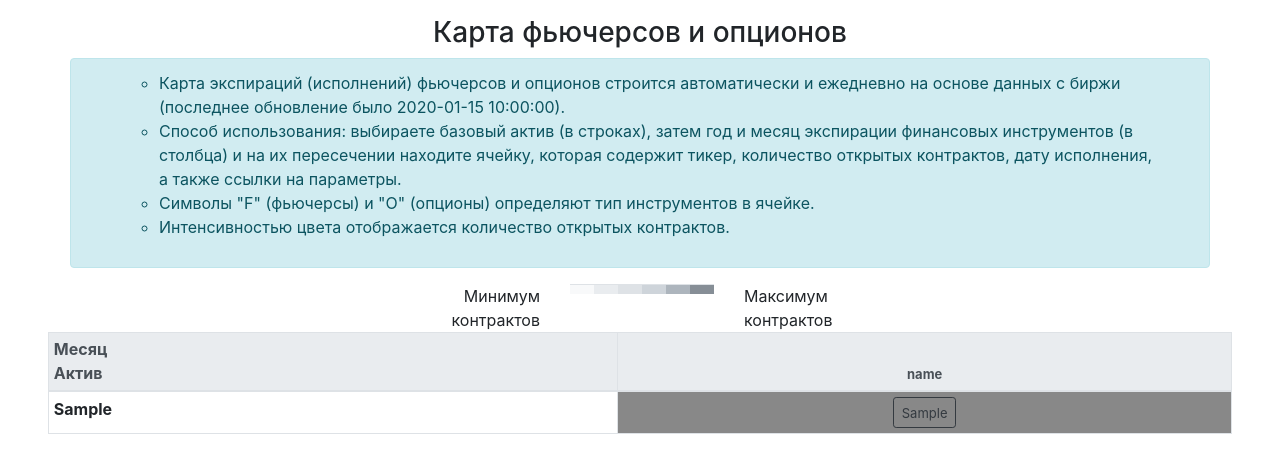
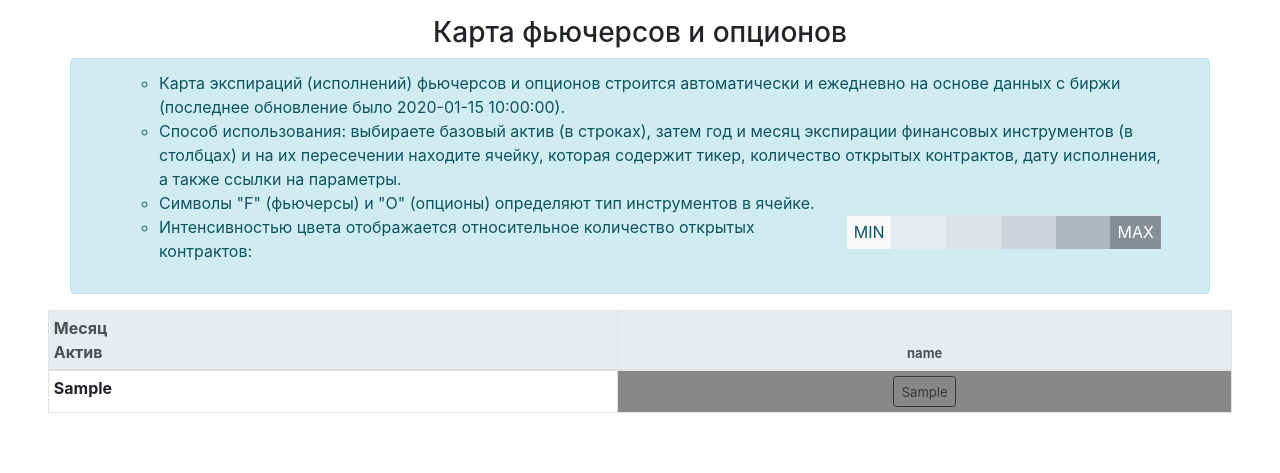
Before and after one commit to OlegDyukel/DerivativeMapTable, a Flask app: template templates/table.html in a window 1280 px wide. Shown: the top 473 px of the page. Run offline with Flask 2, Linux system fonts and the light colour scheme; the template is opened without the code that fills it: most values are stand-ins (such as "Sample title", 1, 10 or a date in 2020); some libraries are stand-ins or nearby versions.

Commit message:
release table

```diff
--- a/templates/table.html
+++ b/templates/table.html
@@ -24,31 +24,29 @@
   <ul class="list-unstyled">
     <ul>
     <li>Карта экспираций (исполнений) фьючерсов и опционов строится автоматически и ежедневно на основе данных с биржи (последнее обновление было {{ time_upd }}).</li>
-    <li>Способ использования: выбираете базовый актив (в строках), затем год и месяц экспирации финансовых инструментов (в столбца) и на их пересечении находите ячейку,
+    <li>Способ использования: выбираете базовый актив (в строках), затем год и месяц экспирации финансовых инструментов (в столбцах) и на их пересечении находите ячейку,
     которая содержит тикер, количество открытых контрактов, дату исполнения, а также ссылки на параметры. </li>
     <li>Символы "F" (фьючерсы) и "O" (опционы) определяют тип инструментов в ячейке.</li>
-    <li>Интенсивностью цвета отображается количество открытых контрактов.</li>
+    <li><div class="row">
+        <div class="col-8">Интенсивностью цвета отображается относительное количество открытых контрактов:</div>
+        <div class="col-4">
+            <table class="table table-sm">
+            <tbody>
+              <tr style="text-align:center">
+                <td bgcolor=#f8f9fa>MIN</td>
+                <td bgcolor=#e9ecef><font color=#e9ecef>20 %</font></td>
+                <td bgcolor=#dee2e6><font color=#dee2e6>40 %</font></td>
+                <td bgcolor=#ced4da><font color=#ced4da>60 %</font></td>
+                <td bgcolor=#adb5bd><font color=#adb5bd>80 %</font></td>
+                <td bgcolor=#868e96><font color=#ffffff>MAX</font></td>
+              </tr>
+            </tbody>
+            </table>
+        </div>
+        </div>
+      </li>
     </ul>
   </ul>
-</div>
-
-<div class="container row px-5">
-   <div class="col-6 text-right">Минимум<br>контрактов</div>
-   <div class="col-2">
-     <table class="table table-striped table-sm">
-        <tbody>
-          <tr>
-            <td bgcolor=#f8f9fa></td>
-            <td bgcolor=#e9ecef></td>
-            <td bgcolor=#dee2e6></td>
-            <td bgcolor=#ced4da></td>
-            <td bgcolor=#adb5bd></td>
-            <td bgcolor=#868e96></td>
-          </tr>
-        </tbody>
-      </table>
-   </div>
-   <div class="col-4">Максимум<br>контрактов</div>
 </div>
 
 <div class="px-5">
```
